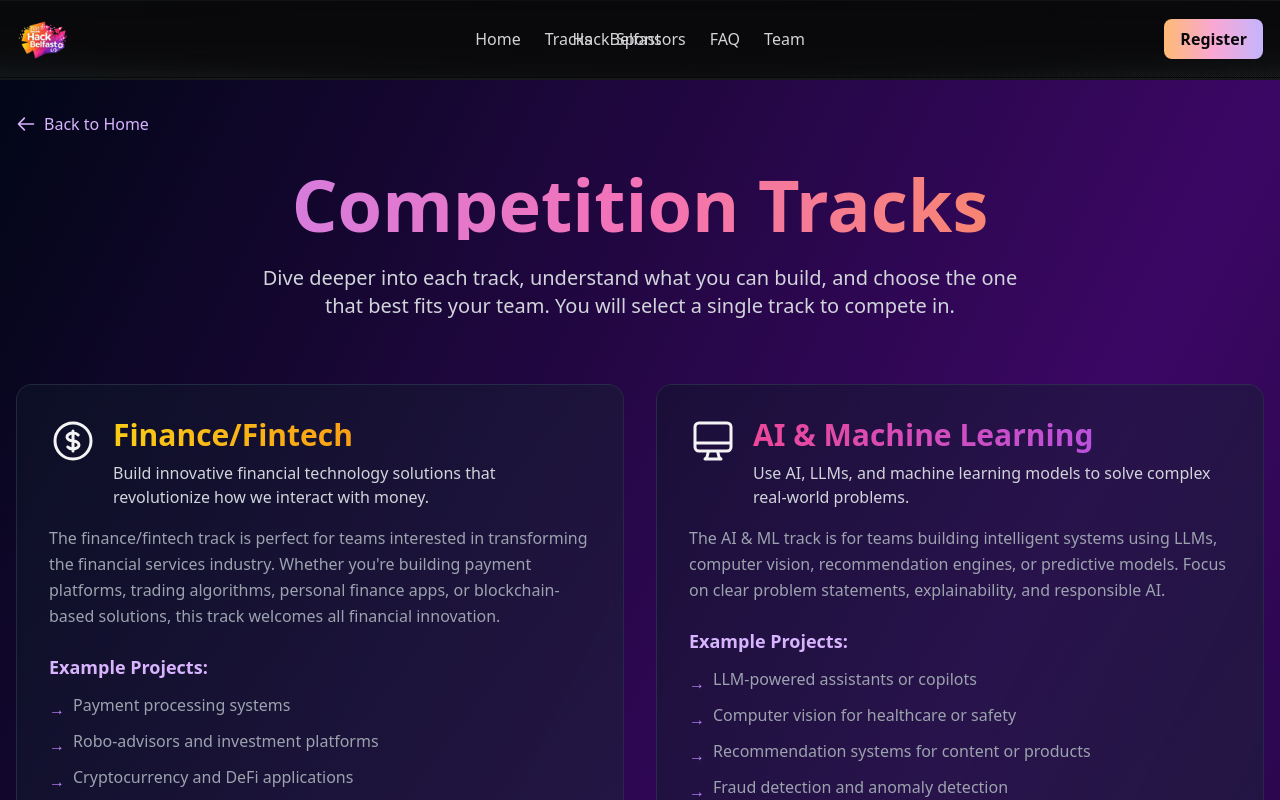
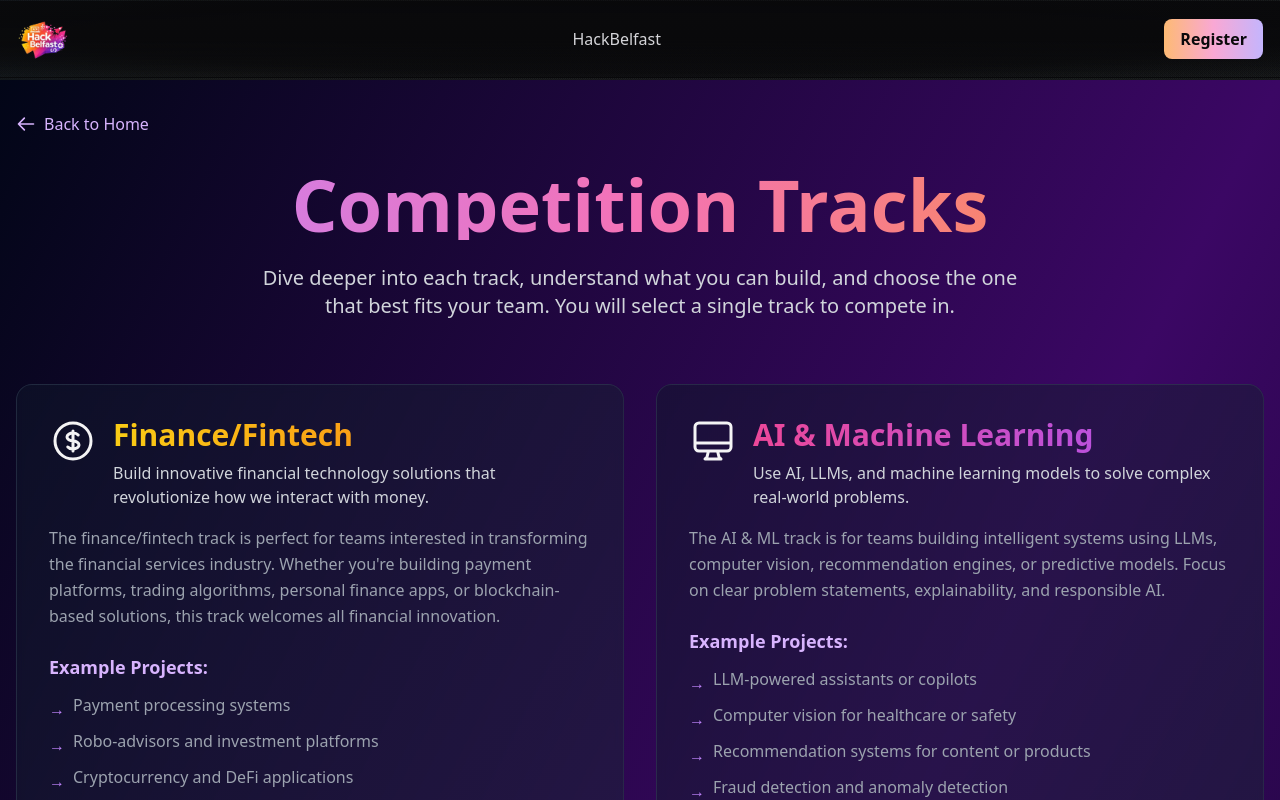
Before and after one commit to hackbelfast/HackBelfast-Website, a React (Vite) app in the folder frontend/: page /tracks in a window 1280 px wide. Shown: the top 800 px of the page. Built offline with nearby package versions, Linux system fonts and the light colour scheme; the HTML template or start-up script is replaced by a standard one.

Commit message:
edits lol

```diff
--- a/frontend/src/components/Header.tsx
+++ b/frontend/src/components/Header.tsx
@@ -49,8 +49,9 @@ const Header = () => {
           </span>
         )}
 
+        {useLandingNavbar && (
           <nav
-          className={`hidden items-center gap-6 md:flex absolute left-1/2 transform -translate-x-1/2`}
+            className="hidden items-center gap-6 md:flex absolute left-1/2 transform -translate-x-1/2"
           >
             {sectionItems.map((item) => (
               <Link
@@ -62,6 +63,7 @@ const Header = () => {
               </Link>
             ))}
           </nav>
+        )}
 
         <div className="flex items-center gap-2 md:gap-4">
           <NavLink
```
Lines whose indentation alone changed are shown as unchanged.
